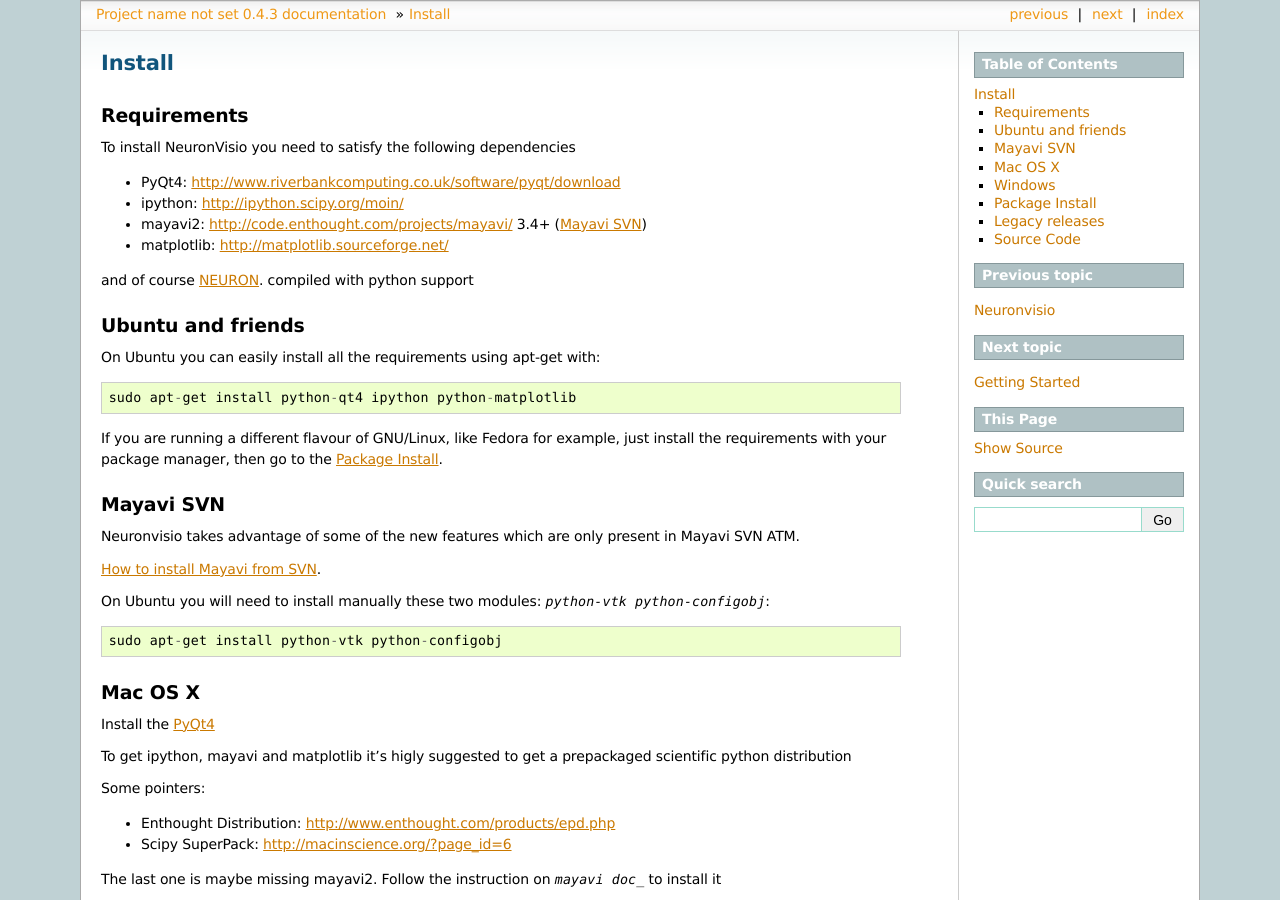
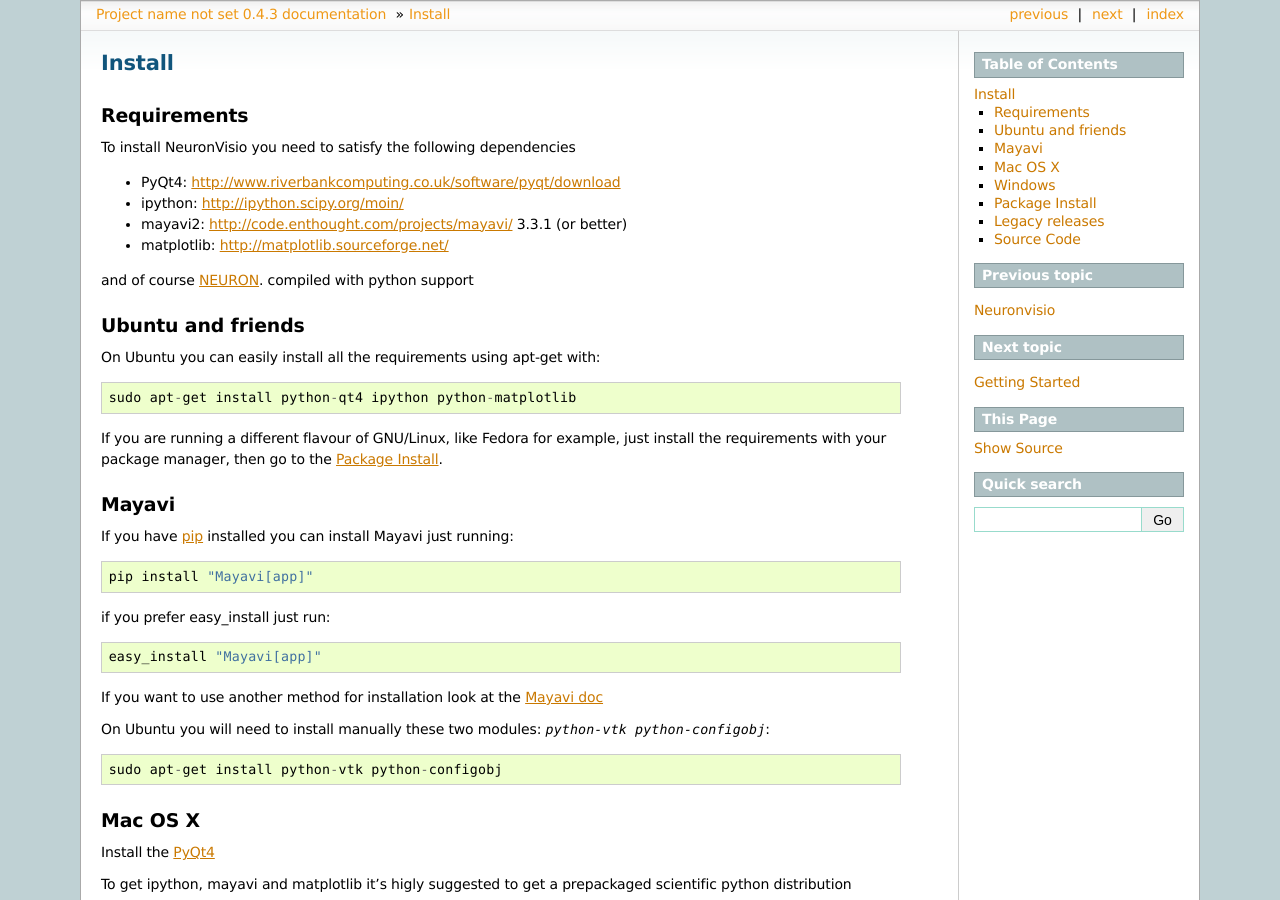
Before and after one commit to mattions/neuronvisio, a Sphinx documentation site: the page built from docs/install.rst, in a window 1280 px wide and 900 px high. Built offline with Sphinx 7.4.7, drawn with Linux system fonts in a browser that asks for light colours; formulas are drawn with MathJax 3; the version number is read from the project's files by our own code.

Commit message:
Update Mayavi install.

```diff
--- a/docs/install.rst
+++ b/docs/install.rst
@@ -11,7 +11,7 @@
 
 - PyQt4: http://www.riverbankcomputing.co.uk/software/pyqt/download
 - ipython: http://ipython.scipy.org/moin/
-- mayavi2: http://code.enthought.com/projects/mayavi/ 3.4+ (`Mayavi SVN`_)
+- mayavi2: http://code.enthought.com/projects/mayavi/ 3.3.1 (or better)
 - matplotlib: http://matplotlib.sourceforge.net/
 
 
@@ -29,15 +29,20 @@
 If you are running a different flavour of GNU/Linux, like Fedora for example, just install
 the requirements with your package manager, then go to the `Package Install`_.
 
-Mayavi SVN
-==========
+Mayavi
+======
 
-Neuronvisio takes advantage of some of the new features which are only present in
-Mayavi SVN ATM.
+If you have pip_ installed you can install Mayavi just running::
 
-`How to install Mayavi from SVN`_.
+    pip install "Mayavi[app]"
 
-.. _How to install Mayavi from SVN: http://code.enthought.com/projects/mayavi/docs/development/html/mayavi/installation.html#the-bleeding-edge-svn
+if you prefer easy_install just run::
+
+    easy_install "Mayavi[app]"
+
+If you want to use another method for installation look at the `Mayavi doc`_
+
+.. _Mayavi doc: http://code.enthought.com/projects/mayavi/docs/development/html/mayavi/installation.html
 
 On Ubuntu you will need to install manually these two modules: `python-vtk python-configobj`::
 
@@ -78,7 +83,7 @@
 
 The last one is maybe missing mayavi2. Follow the instruction on `mayavi doc_` to install it
 
-.. mayavi doc: http://code.enthought.com/projects/mayavi/
+.. mayavi doc: http://code.enthought.com/projects/mayavi/docs/development/html/mayavi/installation.html
 
 Proceed to the `Package Install`_ .
 
```
